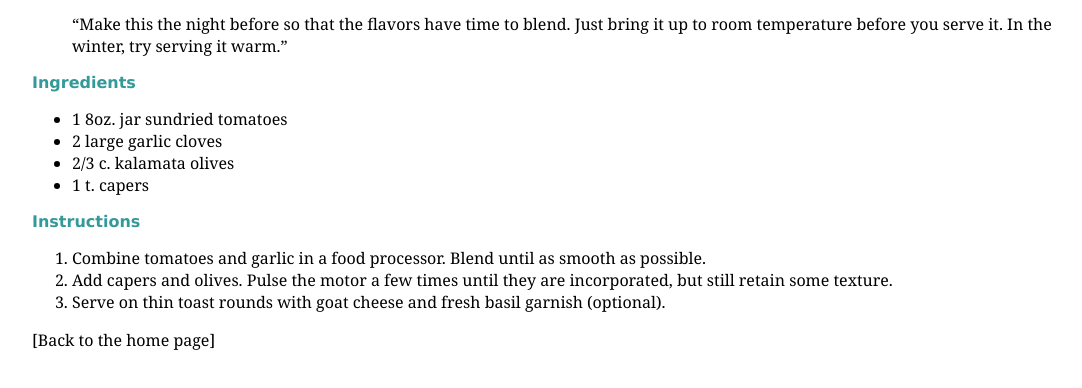
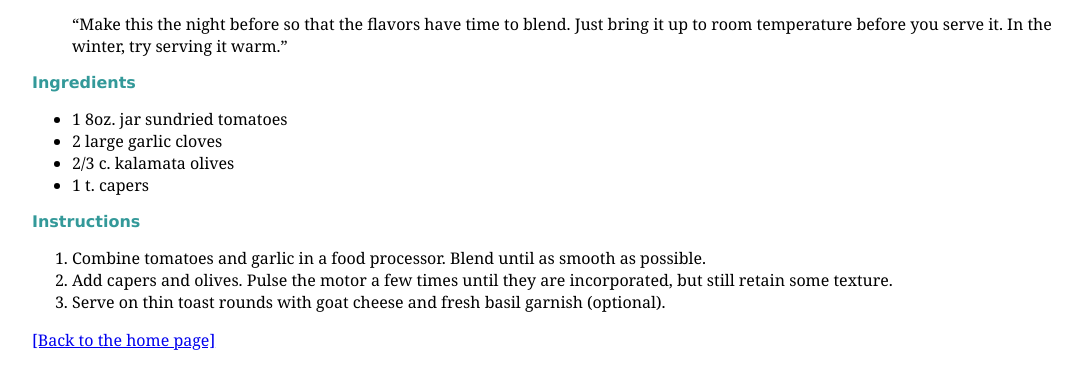
Before and after one commit to goodbat/LWD-Jens-Kitchen, a plain HTML site: page recipes/tapenade.html in a window 1280 px wide. Shown: the part 106-494 px from the top of the page, without its empty margins (64-1146 px from the left). Drawn offline with Linux system fonts and the light colour scheme.

Commit message:
Added link to go back to the home dir and open index.html.

```diff
--- a/recipes/tapenade.html
+++ b/recipes/tapenade.html
@@ -49,6 +49,6 @@
 			<li>Serve on thin toast rounds with goat cheese and fresh basil garnish (optional).</li>
 		</ol>
 
-		<p>[Back to the home page]</p>
+		<p><a href="../index.html">[Back to the home page]</a></p>
 	</body>
 </html>
```
